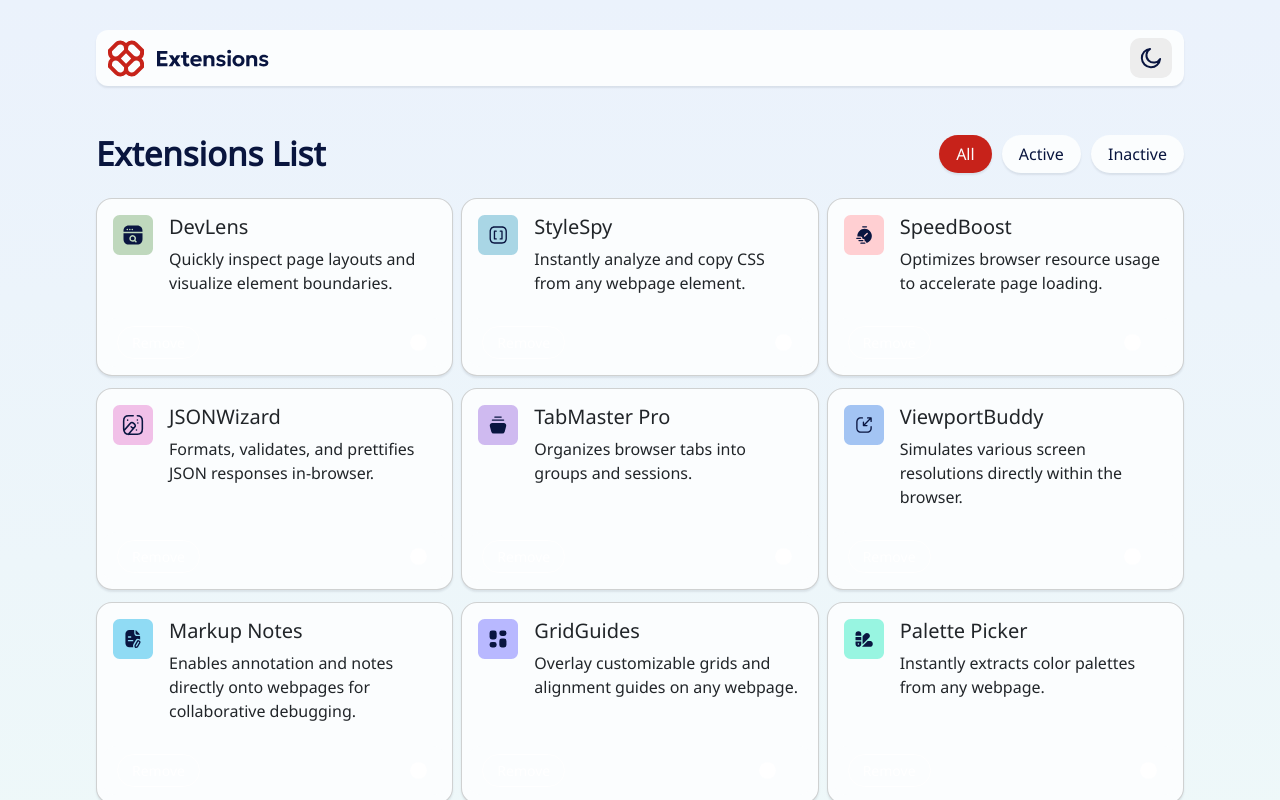
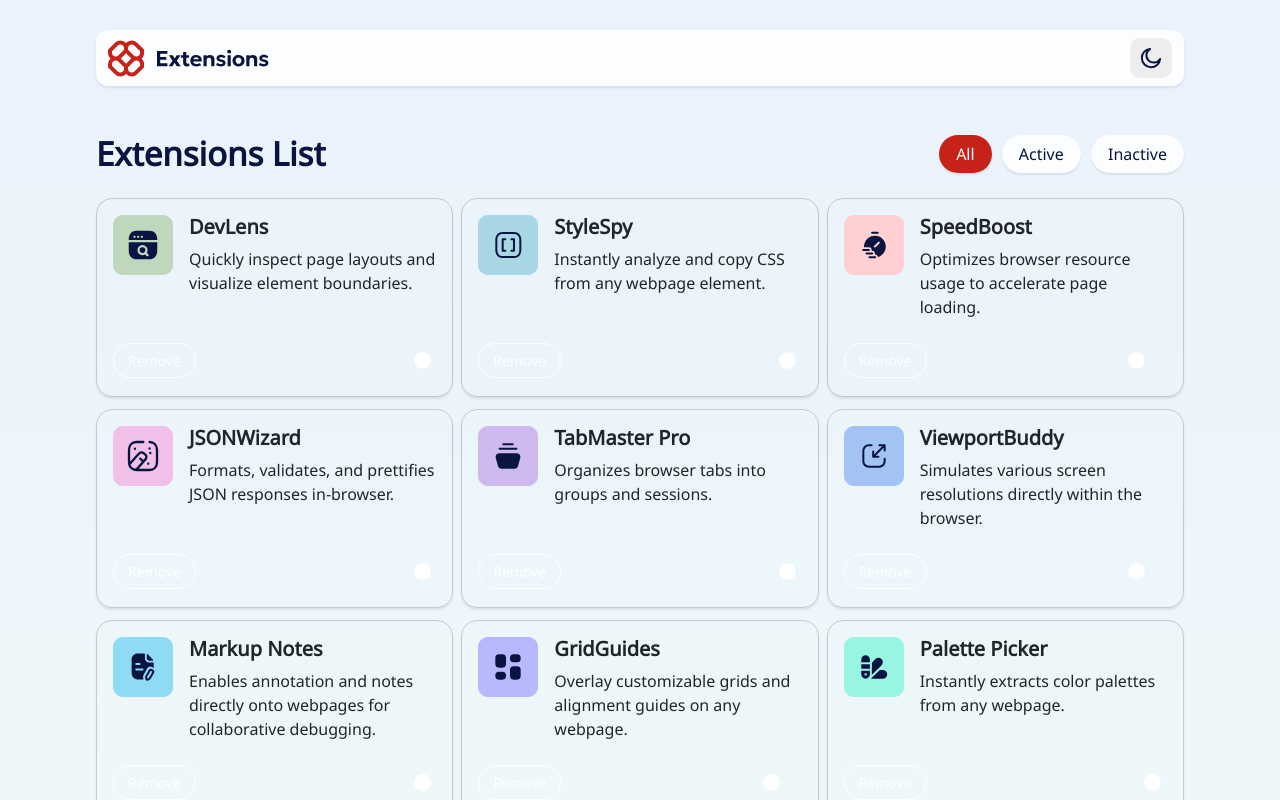
Before and after one commit to FriedAxons/browser-extension-manager-ui, a React (Vite) app: page / in a window 1280 px wide. Shown: the top 800 px of the page. Built offline with nearby package versions, Linux system fonts and the light colour scheme.

Commit message:
Add styles
- Resize logo image

- Bold card title

- Change card description text color

- Move margin styling to css for card footer and
adjust margin value

```diff
--- a/src/colormode.css
+++ b/src/colormode.css
@@ -48,10 +48,11 @@
 
 
   /* GridCard */
-  --card-bg-color: hsl(226, 25%, 17%);
-
-  --card-btn-bg-color: hsl(226, 25%, 17%);
-  --card-btn-border-color: hsl(226, 11%, 37%);
+  --bs-cardbg-color: hsl(226, 25%, 17%);
+  --bs-cardtitle-color: hsl(200, 60%, 99%);
+  --bs-cardtext-color: hsl(0, 0%, 78%);
+  --bs-cardbtn-bg-color: hsl(226, 25%, 17%);
+  --bs-btnborder-color: hsl(226, 11%, 37%);
   --bs-togglecolor-inactive: hsl(226, 11%, 37%);
   --bs-togglecolor-active: hsl(3, 86%, 64%);
 }
@@ -160,18 +161,25 @@ body > div {
 
 /* GridCard */
 .card, .card-footer {
-  background-color: var(--card-bg-color);
+  background-color: var(--bs-cardbg-color);
 }
 
 .card {
   box-shadow: var(--bs-bshadow);
 }
 
+.card-title {
+  color: var(--bs-cardtitle-color);
+}
+
+.card-text {
+  color: var(--bs-cardtext-color);
+}
 
 .card-button {
-  background-color: var(--card-btn-bg-color);
-  border-color: var(--card-btn-border-color);
-  padding: 5px 14px;
+  background-color: var(--bs-cardbtn-bg-color);
+  border-color: var(--bs-btnborder-color);
+  padding: 6px 14px;
 }
 
 .custom-switch .form-check-input {
@@ -192,3 +200,7 @@ body > div {
 .custom-switch .form-check-input:focus {
   box-shadow: none;
 }
+
+.card-footer {
+  margin-bottom: 10px;
+}
--- a/src/components/GridCard.tsx
+++ b/src/components/GridCard.tsx
@@ -22,17 +22,19 @@ const GridCard: React.FC<GridCardProps> = ({
         <Image
           src={logo}
           alt={`${name} logo`}
-          width={40}
-          height={40}
+          width={60}
+          height={60}
           className="me-3"
         />
         <div>
-          <Card.Title>{name}</Card.Title>
-          <Card.Text>{description}</Card.Text>
+          <Card.Title style={{ fontWeight: "700" }} className="card-title">
+            {name}
+          </Card.Title>
+          <Card.Text className="card-text">{description}</Card.Text>
         </div>
       </div>
     </Card.Body>
-    <Card.Footer className="d-flex justify-content-between align-items-center rounded-4 mb-2 mx-1 border-0">
+    <Card.Footer className="d-flex justify-content-between align-items-center rounded-4 border-0">
       <Button variant="danger" className="card-button rounded-pill btn-sm">
         Remove
       </Button>
```
